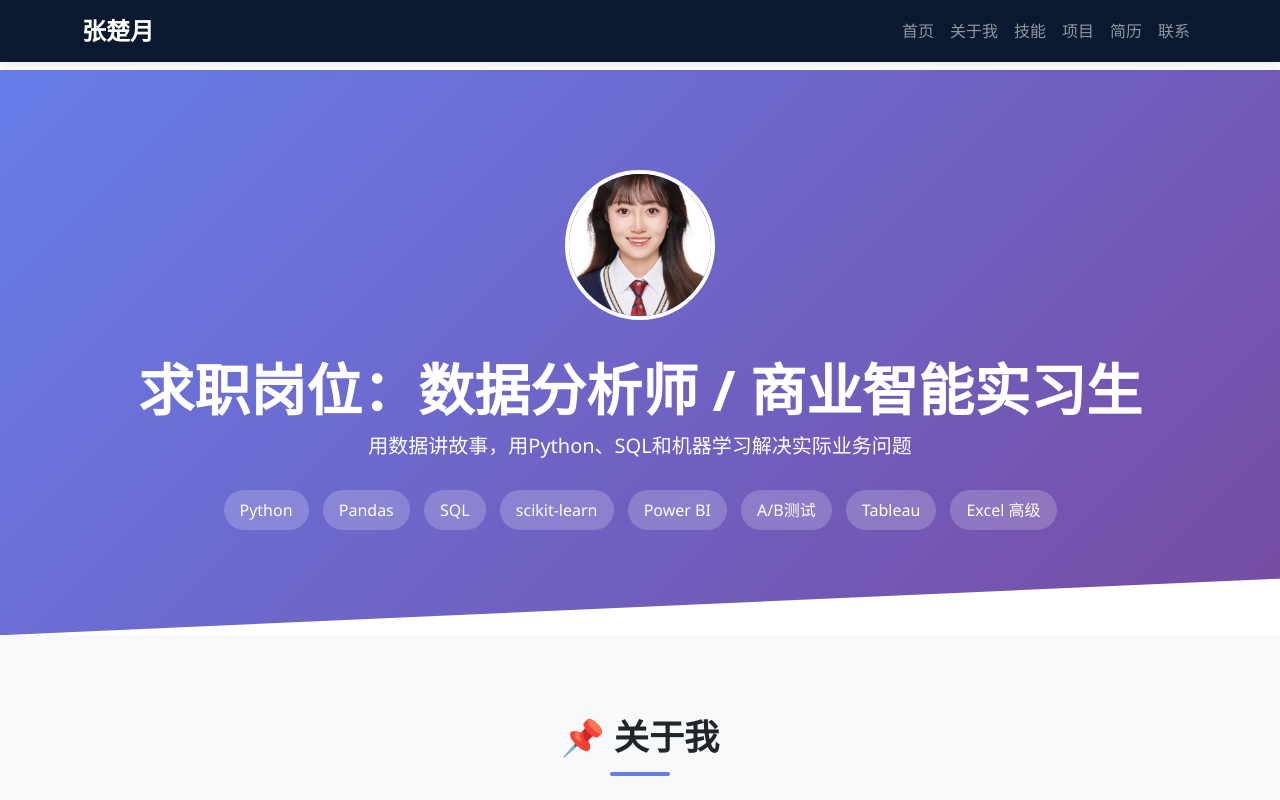
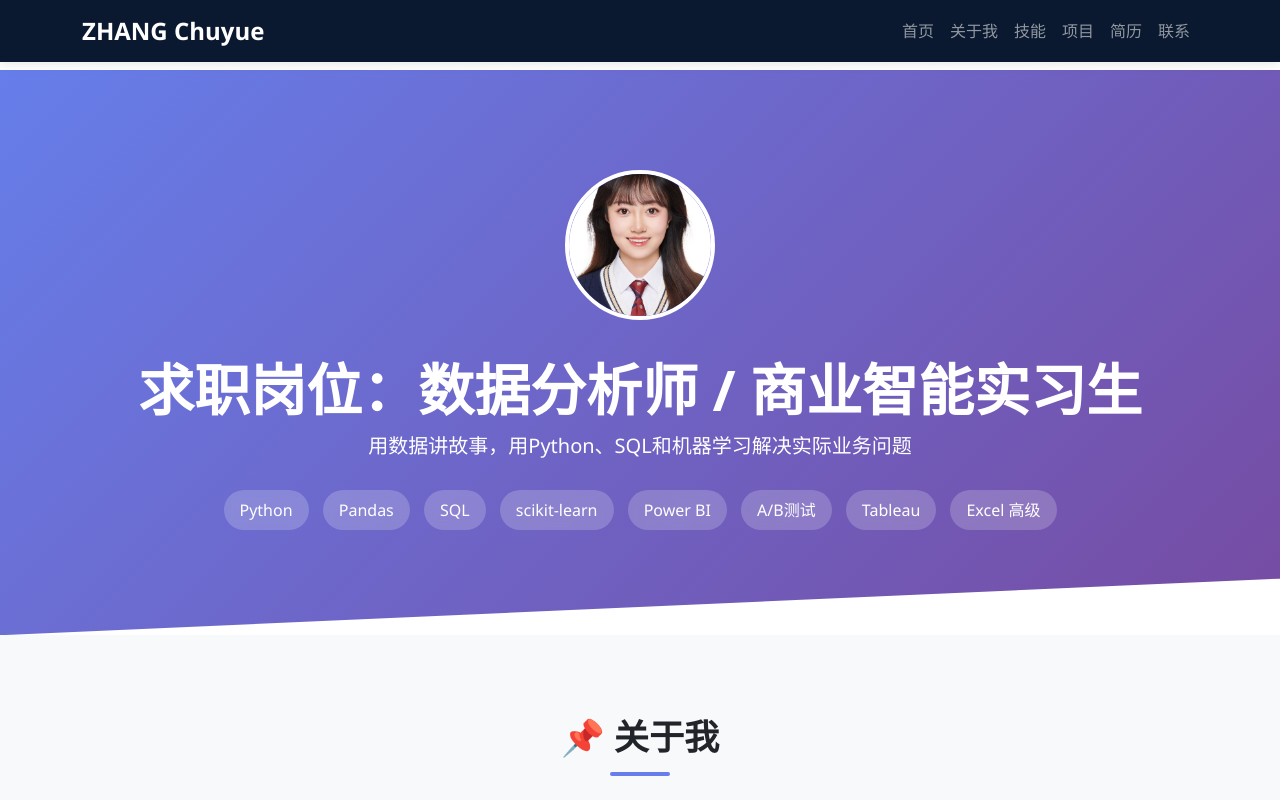
Before and after one commit to chuyuezhang2-cmd/ZHANGChuyue.github.io, a plain HTML site: page index.html in a window 1280 px wide. Shown: the top 800 px of the page. Drawn offline with nearby package versions, Linux system fonts and the light colour scheme.

Commit message:
Add index.html for GitHub Pages

```diff
--- a/index.html
+++ b/index.html
@@ -3,7 +3,7 @@
 <head>
     <meta charset="UTF-8">
     <meta name="viewport" content="width=device-width, initial-scale=1">
-    <title>张楚月 | 数据分析求职作品集</title>
+    <title>ZHANG Chuyue | 数据分析求职作品集</title>
     <!-- Bootstrap 5 CSS -->
     <link href="https://cdn.jsdelivr.net/npm/bootstrap@5.3.3/dist/css/bootstrap.min.css" rel="stylesheet">
     <!-- Font Awesome 6 (免费图标库，用于社交图标) -->
@@ -16,7 +16,7 @@
 <!-- ==================== 导航栏 ==================== -->
 <nav class="navbar navbar-expand-lg navbar-dark fixed-top">
     <div class="container">
-        <a class="navbar-brand" href="#">张楚月</a>
+        <a class="navbar-brand" href="#">ZHANG Chuyue</a>
         <button class="navbar-toggler" type="button" data-bs-toggle="collapse" data-bs-target="#navbarNav">
             <span class="navbar-toggler-icon"></span>
         </button>
@@ -185,7 +185,7 @@
         <h2 class="section-title">📫 联系我</h2>
         <div class="contact-links">
             <a href="mailto:chuyue.zhang@example.com" class="contact-item">
-                <i class="fas fa-envelope"></i> chuyue.zhang@example.com
+                <i class="fas fa-envelope"></i> chuyuezhang2@ln.hk
             </a>
             <a href="https://www.linkedin.com/in/chuyue-zhang" target="_blank" class="contact-item">
                 <i class="fab fa-linkedin"></i> LinkedIn
@@ -194,7 +194,7 @@
                 <i class="fab fa-github"></i> GitHub
             </a>
         </div>
-        <p class="mt-4 text-muted small">© 2026 张楚月 – 基于 Bootstrap 5 构建</p>
+        <p class="mt-4 text-muted small">© 2026 ZHANG Chuyue – 基于 Bootstrap 5 构建</p>
     </div>
 </section>
 
```
